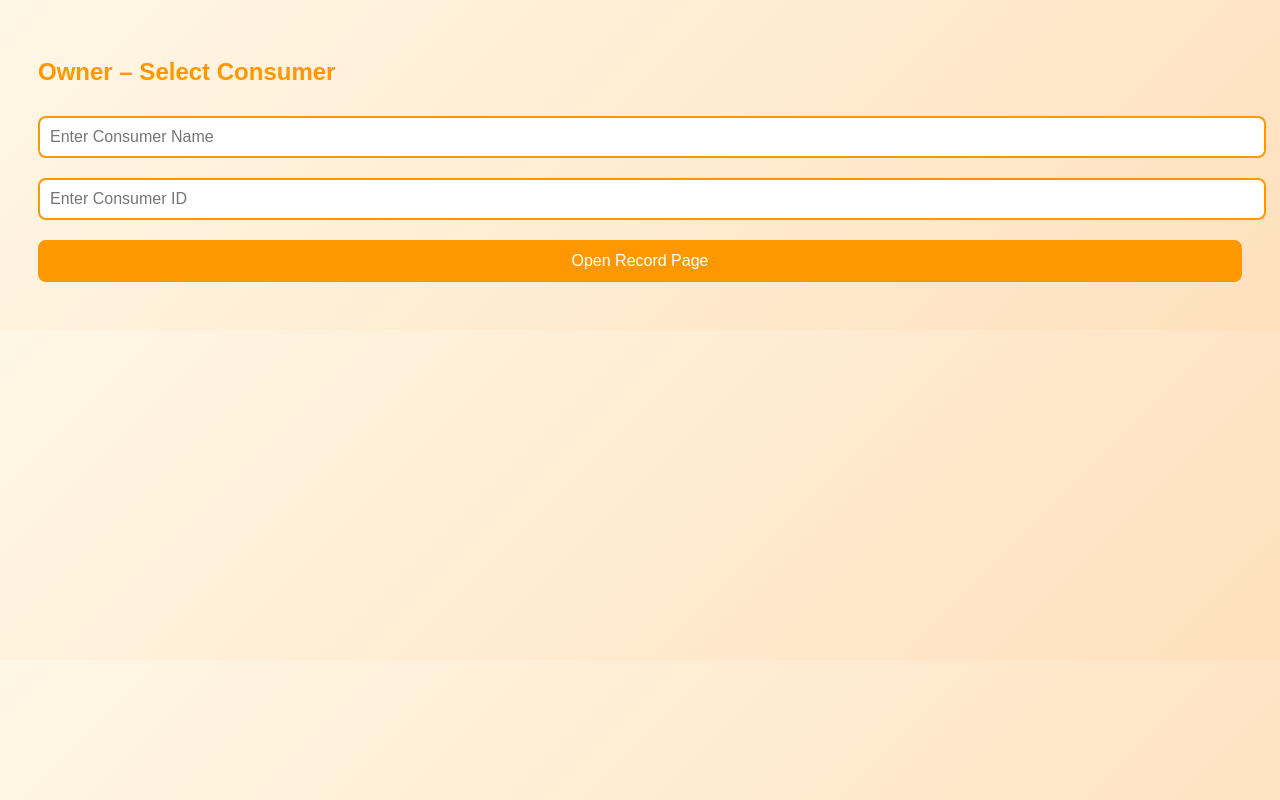
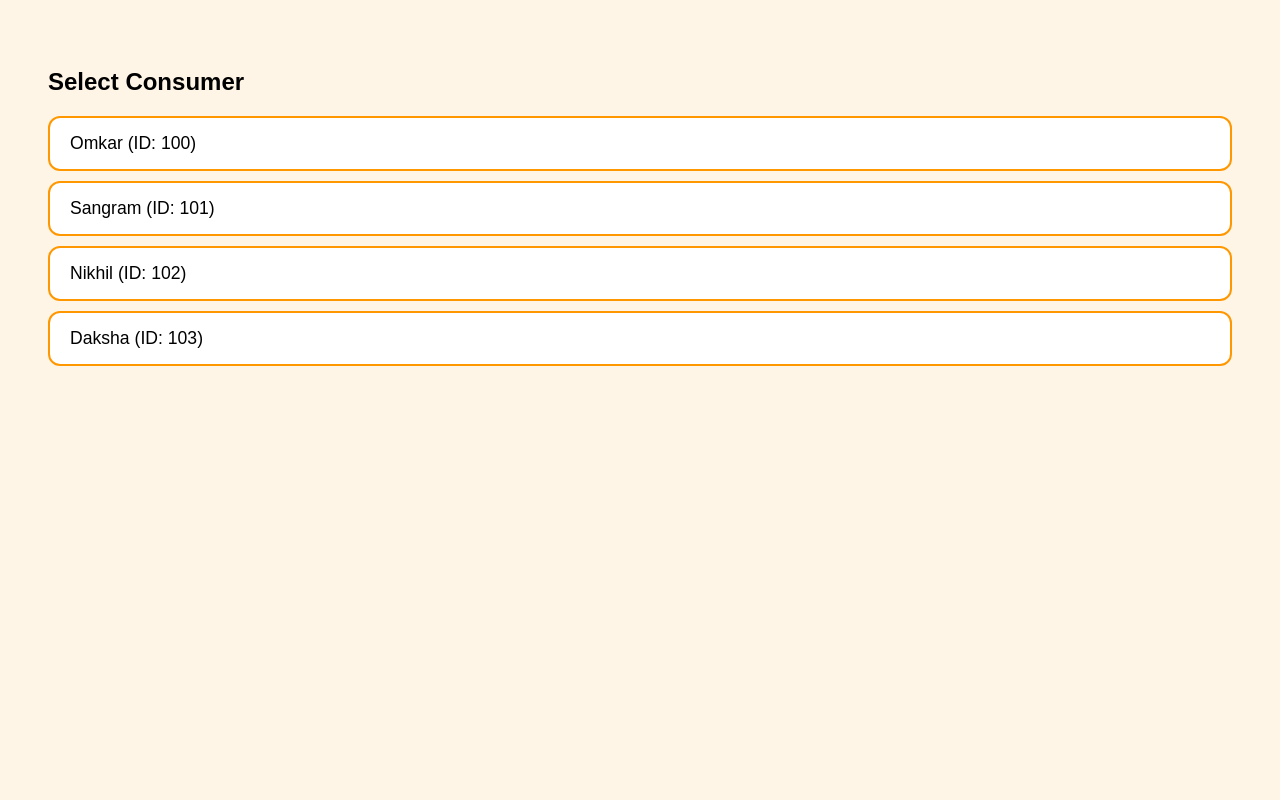
Before and after one commit to sangram-parab/dairy_web, a plain HTML site: page record2.html in a window 1280 px wide. Drawn offline with Linux system fonts and the light colour scheme.

Commit message:
Update record2.html

```diff
--- a/record2.html
+++ b/record2.html
@@ -1,58 +1,46 @@
 <!DOCTYPE html>
 <html lang="en">
 <head>
-  <meta charset="UTF-8">
-  <meta name="viewport" content="width=device-width, initial-scale=1.0">
-  <title>Owner Panel</title>
+  <meta charset="UTF-8" />
+  <meta name="viewport" content="width=device-width, initial-scale=1.0" />
+  <title>Consumer List</title>
 
   <style>
-    body {
-      font-family: Poppins, sans-serif;
-      background: linear-gradient(135deg, #fff7e6, #ffe0bd);
-      padding: 30px;
+    body { font-family: Poppins, sans-serif; background: #fff5e6; padding:40px; }
+    .consumer-box {
+      background:white; padding:15px 20px; margin-bottom:10px;
+      border-radius:12px; border:2px solid #ff9800;
+      cursor:pointer; font-size:1.1rem; transition:.2s;
     }
-    input, button {
-      width: 100%;
-      padding: 10px;
-      margin: 10px 0;
-      border-radius: 8px;
-      border: 2px solid #ff9800;
-      font-size: 1rem;
-    }
-    button {
-      background: #ff9800;
-      color: white;
-      cursor: pointer;
-    }
-    h2 { color: #ff9800; }
+    .consumer-box:hover { background:#fff1d6; transform:scale(1.02); }
   </style>
 </head>
 
 <body>
+  <h2>Select Consumer</h2>
 
-  <h2>Owner – Select Consumer</h2>
-
-  <input type="text" id="ownerName" placeholder="Enter Consumer Name">
-  <input type="text" id="ownerId" placeholder="Enter Consumer ID">
-
-  <button onclick="openRecordPage()">Open Record Page</button>
+  <div id="consumerList"></div>
 
 <script>
-  function openRecordPage() {
-    const name = document.getElementById("ownerName").value.trim();
-    const id = document.getElementById("ownerId").value.trim();
+  const consumers = [
+    { name: "Omkar", id: "100" },
+    { name: "Sangram", id: "101" },
+    { name: "Nikhil", id: "102" },
+    { name: "Daksha", id: "103" }
+  ];
 
-    if (name === "" || id === "") {
-      alert("Enter both Name and ID");
-      return;
-    }
+  const listDiv = document.getElementById("consumerList");
 
-    // store selected consumer for editing records
-    localStorage.setItem("selectedConsumer", JSON.stringify({ name, id }));
-
-    // owner goes to record3.html
-    window.location.href = "record3.html";
-  }
+  consumers.forEach(c => {
+    const box = document.createElement("div");
+    box.className = "consumer-box";
+    box.innerText = `${c.name} (ID: ${c.id})`;
+    box.onclick = () => {
+      localStorage.setItem("selectedConsumer", JSON.stringify(c));
+      window.location.href = "record3.html";
+    };
+    listDiv.appendChild(box);
+  });
 </script>
 
 </body>
```
